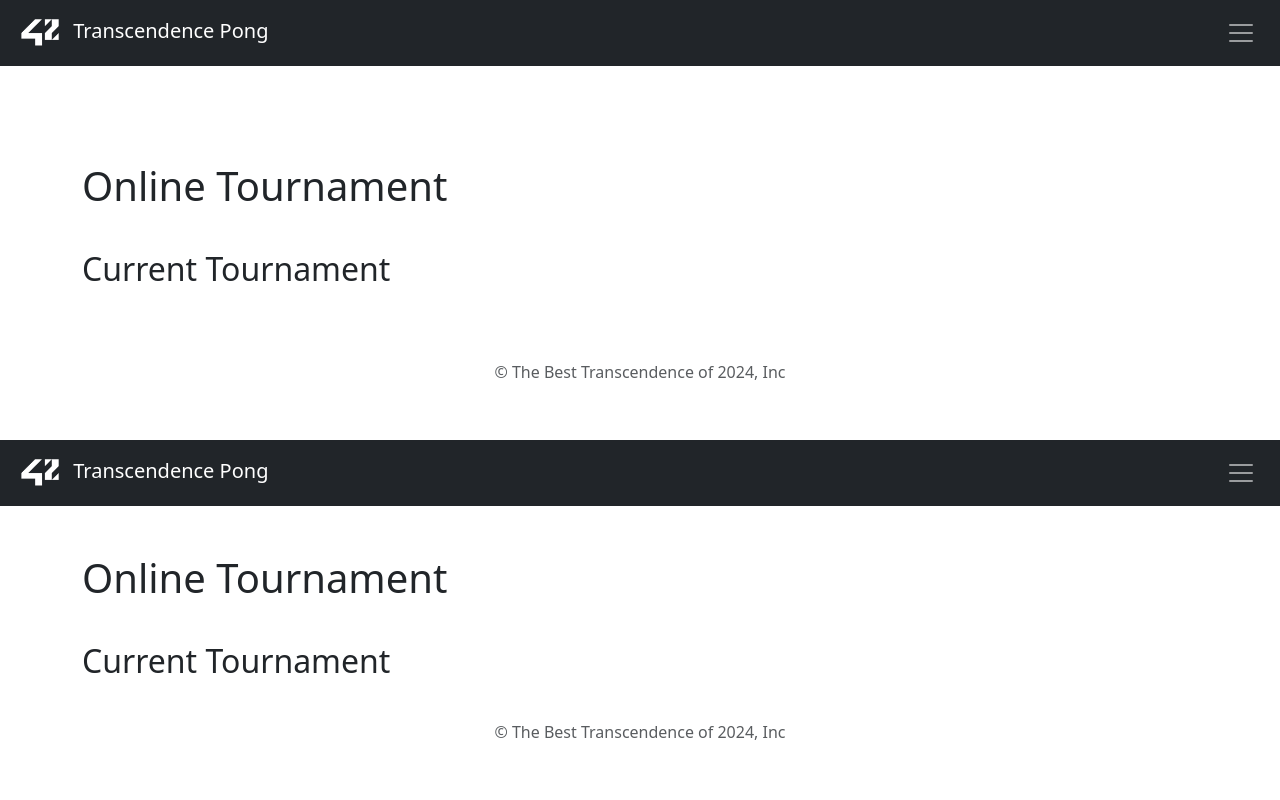
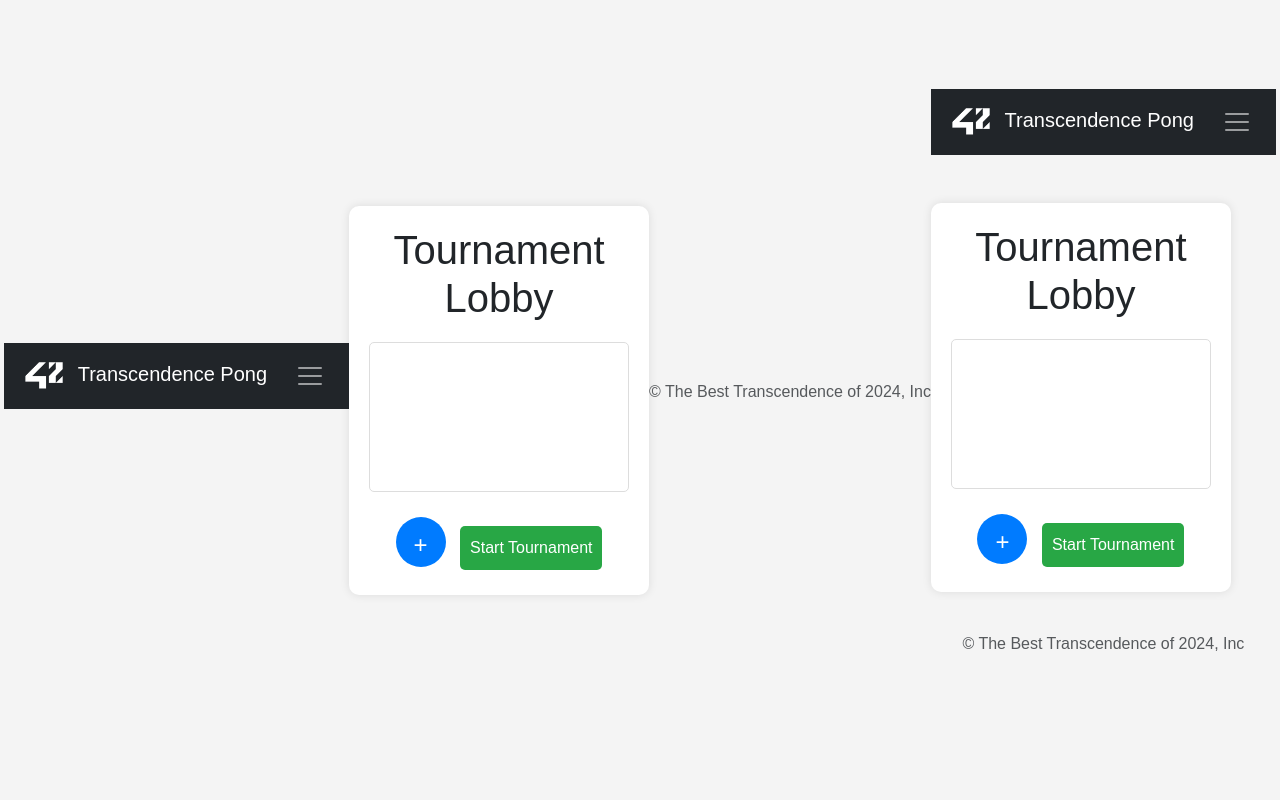
Before and after one commit to duarte3333/Transcendence-, a Django app: page /tournament/online/ in a window 1280 px wide. Run offline with Django 3.2, Linux system fonts and the light colour scheme; a map, chart or similar area stays blank.

Commit message:
added current

```diff
--- a/Transcendence/django/backend/pong/templates/pong_onlineTournament.html
+++ b/Transcendence/django/backend/pong/templates/pong_onlineTournament.html
@@ -7,7 +7,7 @@
     <meta charset="utf-8">
     <meta name="viewport" content="width=device-width, initial-scale=1">
     <title>Bootstrap w/ Vite - Pong 42</title>
-    <link rel="stylesheet" href="{% static 'pong/css/profileSettings.css' %}">
+    <link rel="stylesheet" href="{% static 'pong/css/onlineTournament.css' %}">
     <link rel="stylesheet" href="{% static 'pong/css/navbar.css' %}">
     <link rel="stylesheet" href="{% static 'pong/css/footer.css' %}">
 </head>
@@ -15,15 +15,21 @@
 
     {% include 'pong_navbar.html' %}
 
+    <div class="lobby-container">
+        <h1>Tournament Lobby</h1>
+        <div id="playerList" class="player-list">
+            <!-- Player names will be added here -->
+        </div>
+        <button id="addPlayerBtn" class="add-player-btn">+</button>
+        <button id="startTournamentBtn" class="start-tournament-btn">Start Tournament</button>
+    </div>
 
-  <div class="container main-content" style="margin-top: 3rem;">
-    <div class="row justify-content-start"  style="margin-bottom: 2rem;">
-        <div class="col">
-            <h1>Online Tournament</h1>
-        </div>
-    </div>
-    <div class="col">
-      <h2>Current Tournament</h2>
+    <div id="popup" class="popup">
+        <div class="popup-content">
+            <span id="closePopup" class="close-popup">&times;</span>
+            <h2>Invite Player</h2>
+            <input type="text" id="playerNameInput" placeholder="Enter player name">
+            <button id="invitePlayerBtn" class="invite-player-btn">Invite</button>
         </div>
     </div>
 
@@ -31,7 +37,7 @@
     {% include 'pong_footer.html' %}
 
 <script src="https://cdn.jsdelivr.net/npm/bootstrap@5.3.3/dist/js/bootstrap.bundle.min.js" integrity="sha384-YvpcrYf0tY3lHB60NNkmXc5s9fDVZLESaAA55NDzOxhy9GkcIdslK1eN7N6jIeHz" crossorigin="anonymous"></script>
-<script type="module" src="{% static 'pong/js/profileSettings.js' %}"></script>
+<script type="module" src="{% static 'pong/js/onlineTournament.js' %}"></script>
 <script type="module" src="{% static 'pong/js/navbar.js' %}"></script>
 
 </body>
--- /dev/null
+++ b/Transcendence/django/backend/static/pong/css/onlineTournament.css
@@ -0,0 +1,79 @@
+body {
+    font-family: Arial, sans-serif;
+    background-color: #f4f4f4;
+    display: flex;
+    justify-content: center;
+    align-items: center;
+    height: 100vh;
+    margin: 0;
+}
+
+.lobby-container {
+    text-align: center;
+    background-color: #ffffff;
+    padding: 20px;
+    border-radius: 10px;
+    box-shadow: 0px 0px 10px rgba(0, 0, 0, 0.1);
+    width: 300px;
+}
+
+.player-list {
+    margin: 20px 0;
+    border: 1px solid #ddd;
+    border-radius: 5px;
+    padding: 10px;
+    min-height: 150px;
+}
+
+.player-list div {
+    padding: 5px 0;
+    border-bottom: 1px solid #ddd;
+}
+
+.add-player-btn, .start-tournament-btn {
+    background-color: #28a745;
+    color: #fff;
+    padding: 10px;
+    margin: 5px;
+    border: none;
+    border-radius: 5px;
+    cursor: pointer;
+    font-size: 16px;
+}
+
+.add-player-btn {
+    background-color: #007bff;
+    font-size: 24px;
+    width: 50px;
+    height: 50px;
+    border-radius: 50%;
+}
+
+.popup {
+    display: none;
+    position: fixed;
+    top: 0;
+    left: 0;
+    width: 100%;
+    height: 100%;
+    background-color: rgba(0, 0, 0, 0.5);
+    justify-content: center;
+    align-items: center;
+}
+
+.popup-content {
+    background-color: #fff;
+    padding: 20px;
+    border-radius: 10px;
+    box-shadow: 0px 0px 10px rgba(0, 0, 0, 0.2);
+    width: 300px;
+    text-align: center;
+}
+
+.close-popup {
+    font-size: 24px;
+    cursor: pointer;
+    position: absolute;
+    top: 10px;
+    right: 20px;
+}
--- /dev/null
+++ b/Transcendence/django/backend/static/pong/js/onlineTournament.js
@@ -0,0 +1,59 @@
+document.addEventListener('DOMContentLoaded', function() {
+    const addPlayerBtn = document.getElementById('addPlayerBtn');
+    const startTournamentBtn = document.getElementById('startTournamentBtn');
+    const popup = document.getElementById('popup');
+    const closePopup = document.getElementById('closePopup');
+    const invitePlayerBtn = document.getElementById('invitePlayerBtn');
+    const playerNameInput = document.getElementById('playerNameInput');
+    const playerList = document.getElementById('playerList');
+
+    // Array to store player names
+    let players = [];
+
+    // Show the popup
+    addPlayerBtn.addEventListener('click', function() {
+        popup.style.display = 'flex';
+    });
+
+    // Close the popup
+    closePopup.addEventListener('click', function() {
+        popup.style.display = 'none';
+    });
+
+    // Invite player and add to the list
+    invitePlayerBtn.addEventListener('click', function() {
+        const playerName = playerNameInput.value.trim();
+        if (playerName) {
+            players.push(playerName);
+            updatePlayerList();
+            playerNameInput.value = '';
+            popup.style.display = 'none';
+        } else {
+            alert('Please enter a player name');
+        }
+    });
+
+    // Start tournament logic
+    startTournamentBtn.addEventListener('click', function() {
+        if (players.length < 2) {
+            alert('At least 2 players are required to start the tournament');
+        } else {
+            startTournament();
+        }
+    });
+
+    // Update the player list display
+    function updatePlayerList() {
+        playerList.innerHTML = '';
+        players.forEach(player => {
+            const playerDiv = document.createElement('div');
+            playerDiv.textContent = player;
+            playerList.appendChild(playerDiv);
+        });
+    }
+
+    // Example function to start the tournament (you can customize this)
+    function startTournament() {
+        alert(`Starting tournament with ${players.length} players: ${players.join(', ')}`);
+    }
+});
```
Lines whose indentation alone changed are shown as unchanged.
